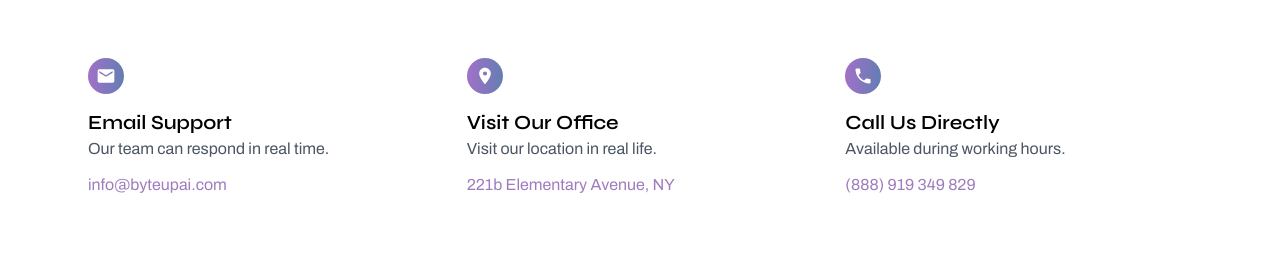
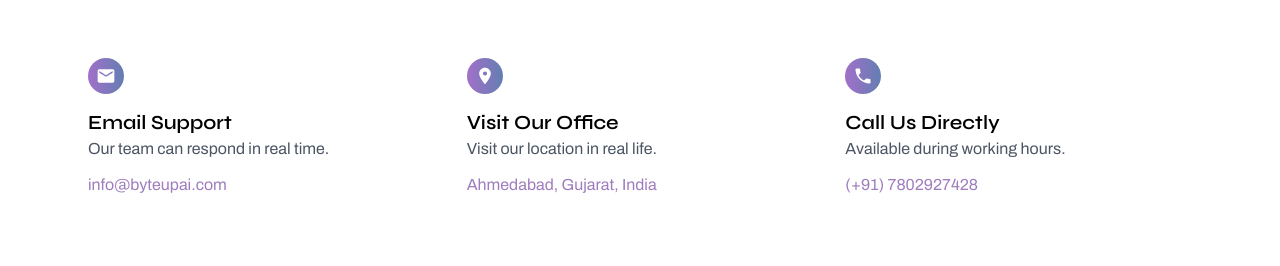
Before and after one commit to PuneetKandpal/Internship-Projects, a React (Vite) app in the folder ByteUp_AI/byteup-ai/: page /contact in a window 1280 px wide. Shown: the part 893-1159 px from the top of the page. Built offline with nearby package versions, Linux system fonts and the light colour scheme.

Commit message:
ReachOut: Contact details added

```diff
--- a/ByteUp_AI/byteup-ai/src/Components/ReachOut.jsx
+++ b/ByteUp_AI/byteup-ai/src/Components/ReachOut.jsx
@@ -111,7 +111,7 @@ const ReachOutSection = () => {
             Visit our location in real life.
           </p>
           <a href="#" className="text-[#9f7cbe] text-sm md:text-base">
-            221b Elementary Avenue, NY
+            Ahmedabad, Gujarat, India
           </a>
         </div>
         <div ref={phoneRef} className="text-left flex-1">
@@ -134,7 +134,7 @@ const ReachOutSection = () => {
             href="tel:+1234-567-789"
             className="text-[#9f7cbe] text-sm md:text-base"
           >
-            (888) 919 349 829
+            (+91) 7802927428
           </a>
         </div>
       </div>
```
